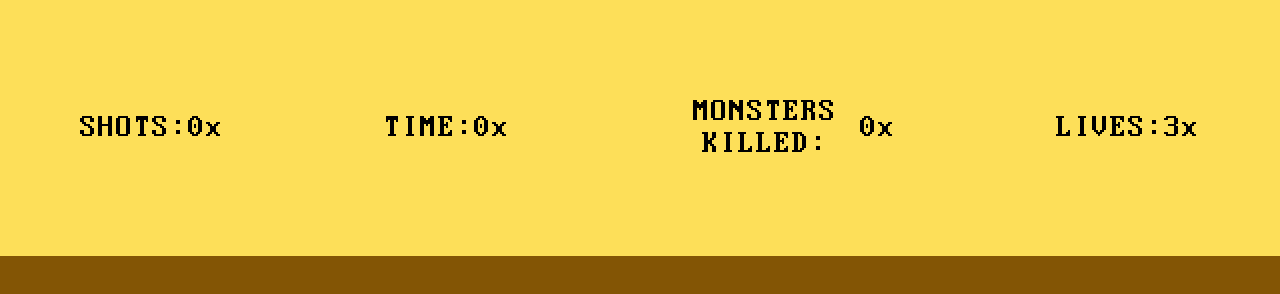
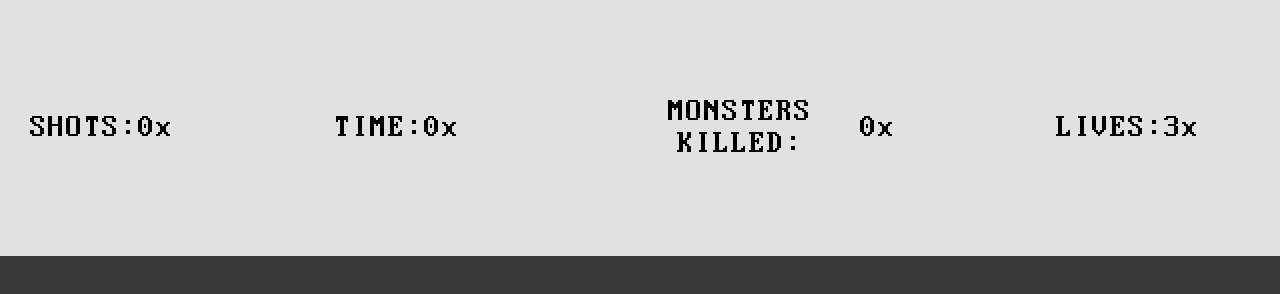
Before and after one commit to Cucix08-dev/Shoot-And-Increase, a plain HTML site: page src/game.html in a window 1280 px wide. Drawn offline with Linux system fonts and the light colour scheme.

Commit message:
Update the game style

```diff
--- a/index.css
+++ b/index.css
@@ -32,6 +32,8 @@ h1#title-page{
 
     text-align: center;
     font-size: clamp(1rem,5vw,4rem);
+
+    color: white;
 }
 
 h1#title-page::selection,a.nav-button::selection{
--- a/src/game.css
+++ b/src/game.css
@@ -1,5 +1,5 @@
 header{
-    background-color: rgb(253, 223, 89);
+    background-color: rgb(225, 225, 225);
     top: 0;
     left: 0;
     right: 0;
@@ -10,7 +10,7 @@ ul{
     display: flex;
     list-style: none;
     justify-content: space-between;
-    margin-left: -40px;
+    margin-left: -50px;
 }
 
 li{
--- a/src/game.html
+++ b/src/game.html
@@ -16,8 +16,8 @@
             <li>LIVES: <span id="lives">3</span>x</li>
         </ul>
     </header>
-    <main>
+    <main id="game">
+        <div id="timer"></div>
     </main>
-    <div id="timer"></div>
 </body>
 </html>
--- a/style.css
+++ b/style.css
@@ -13,7 +13,7 @@ body{
     margin: 0;
 
     box-sizing: border-box;
-    background-color: rgb(131, 85, 5);
+    background-color: rgb(56, 56, 56);
 
     font-family: 'pixel';
 
@@ -23,4 +23,5 @@ body{
 
 ul{
     list-style: none;
+    padding: 0;
 }
```
